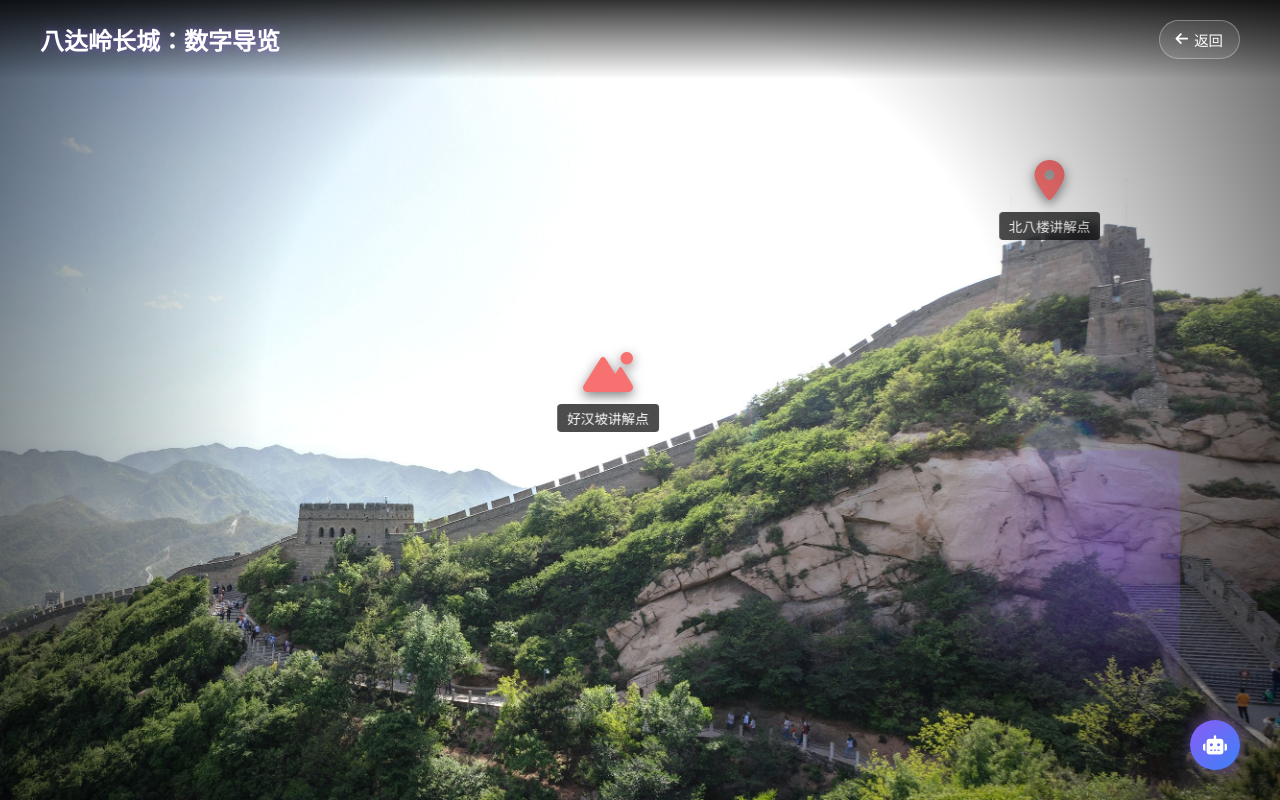
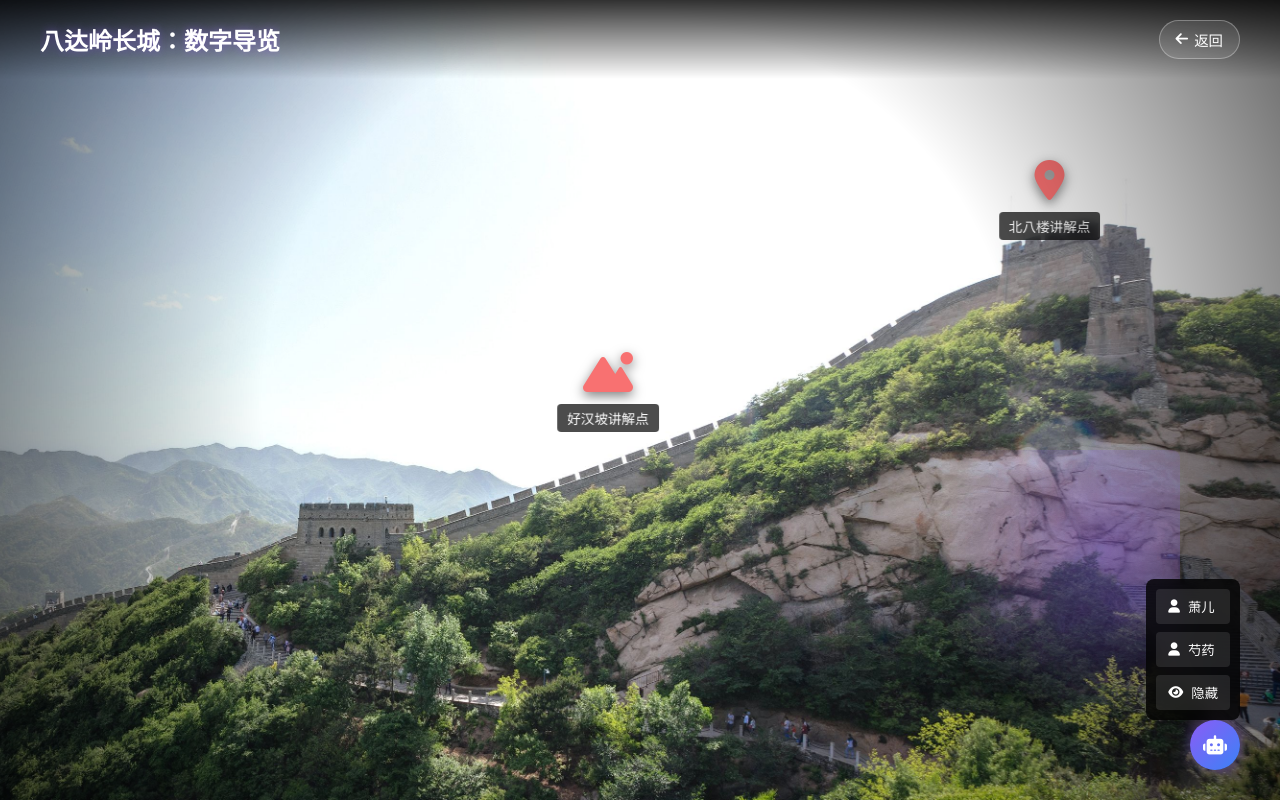
Before and after one commit to rainius/GreatWallDemo, a Vue app: page / in a window 1280 px wide. Built offline with nearby package versions, Linux system fonts and the light colour scheme; no server answers.

Commit message:
add model constant

```diff
--- a/src/components/DigitalTour.vue
+++ b/src/components/DigitalTour.vue
@@ -122,7 +122,7 @@ let app1 = null;
 
 // --- 状态 ---
 const isGuideActive = ref(true);
-const isPanelOpen = ref(false);
+const isPanelOpen = ref(true);
 const currentText = ref('欢迎来到八达岭。这张全景图包含了长城的精华路段。您可以<b>拖动屏幕</b>来自由浏览，寻找发光的讲解点。');
 const showHint = ref(true);
 
@@ -213,6 +213,7 @@ const toggleGuide = () => {
 const switchModel = (modelName) => {
   console.log(`切换到数字人: ${modelName}`);
   isPanelOpen.value = false;
+  isGuideActive.value = true; // 切换模型时自动显示数字人
   // 这里可以添加切换数字人的逻辑
 };
 
@@ -265,7 +266,11 @@ onMounted(() => {
 
   setTimeout(async () => {
     try {
-      const modelPath = "./models/萧儿/萧儿 -全身.model3.json";
+      const XIAOER_MODEL_PATH = "./models/萧儿/萧儿 -全身.model3.json";
+const XIAOER_AUDIO_PATH = "./models/萧儿/萧儿声音.mp3";
+const SHAOYAO_MODEL_PATH = "./models/芍药/芍药 -全身.model3.json";
+const SHAOYAO_AUDIO_PATH = "./models/芍药/芍药声音.mp3";
+const modelPath = XIAOER_MODEL_PATH;
       const loadedModel2 = await live2d.Live2DModel.from(modelPath,  { autoInteract: false });
       loadedModel2.position.x = 0
       loadedModel2.position.y = 0
```
